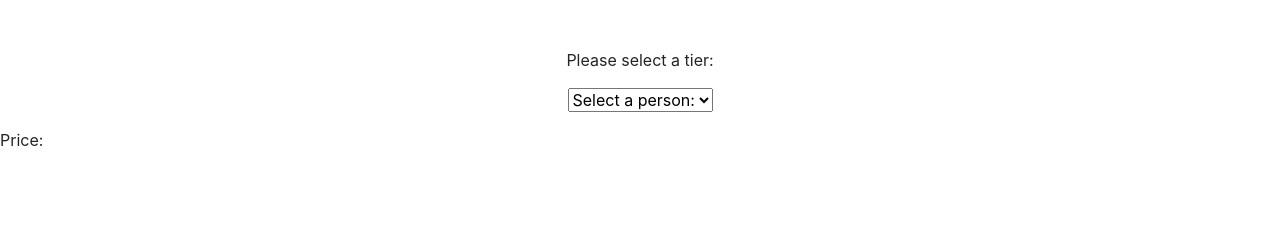
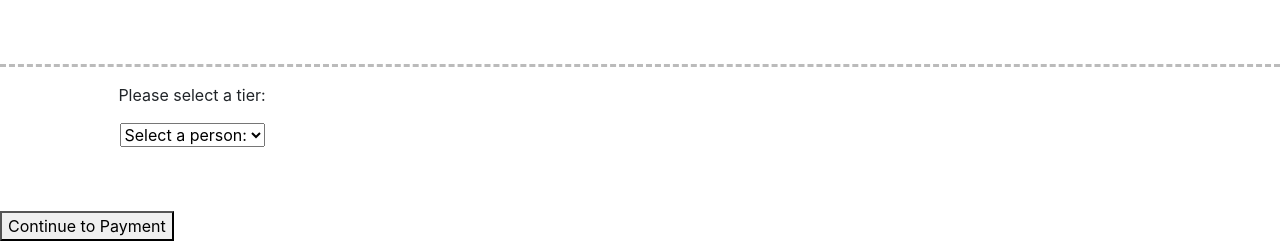
Before and after one commit to delaguardianick/CPS630-Project, a PHP site: page /rideToDest.php in a window 1280 px wide. Shown: the part 711-952 px from the top of the page. Before the commit the page ends 857 px from the top, so only its background shows below. Run offline with PHP 8.4, Linux system fonts and the light colour scheme; some libraries are stand-ins or nearby versions.

Commit message:
added divisor line and payment button

```diff
--- a/rideToDest.php
+++ b/rideToDest.php
@@ -37,8 +37,9 @@
     <br>
     <br>
     <!-- TABLE -->
+    <hr class="dashed">
 
-
+    <div id="beside-table">
         <form id="tier-select">
             <p>Please select a tier:</p>
             <select name="users" onchange="showTable(this.value), SetPrice()" id="tier">
@@ -49,10 +50,14 @@
             </select>
         </form>
 
-    <div id="price-container">Price:
         <div id="price"></div>
+        <br>
+        <br>
+        <button>Continue to Payment</button>
+
     </div>
     <div id="show-car-table"></div>
+
 
 
     <script async defer src="https://maps.googleapis.com/maps/api/js?key=AIzaSyCIumcSOTeP890tfGtNPajH0WmErIjAgcM&libraries=places&map_ids-6789a6679abe1ef1&callback=initMap"></script>
```
Lines whose indentation alone changed are shown as unchanged.
